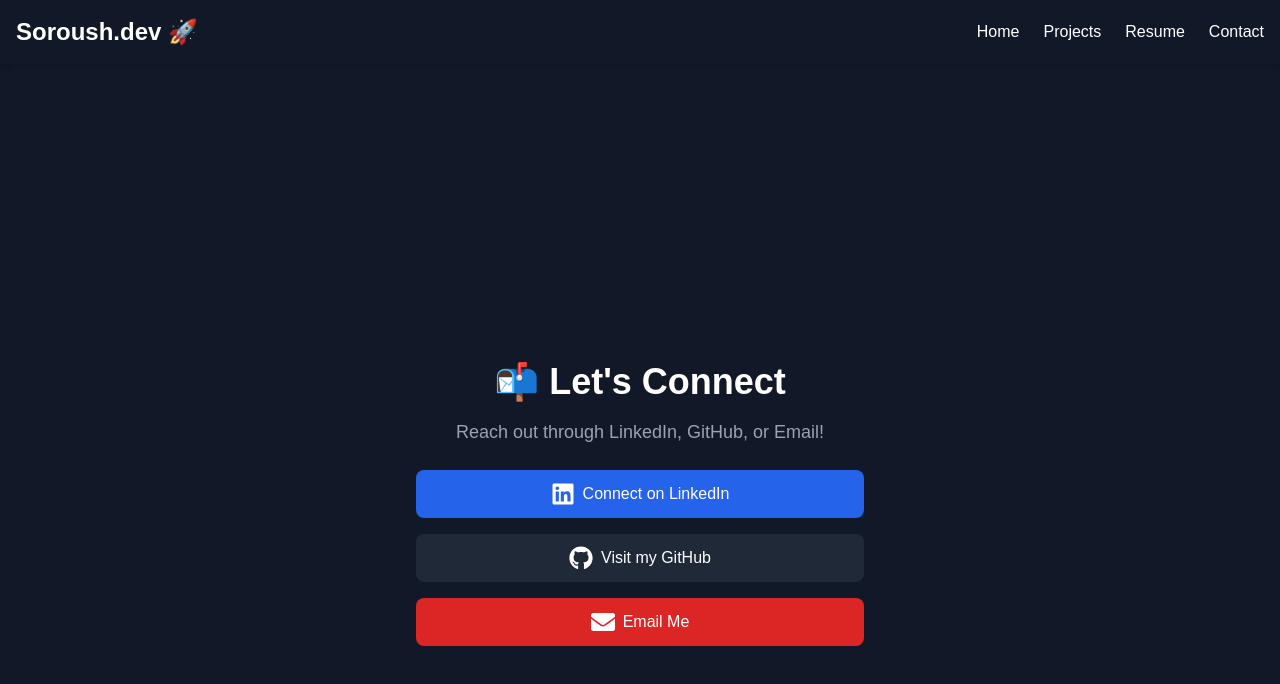
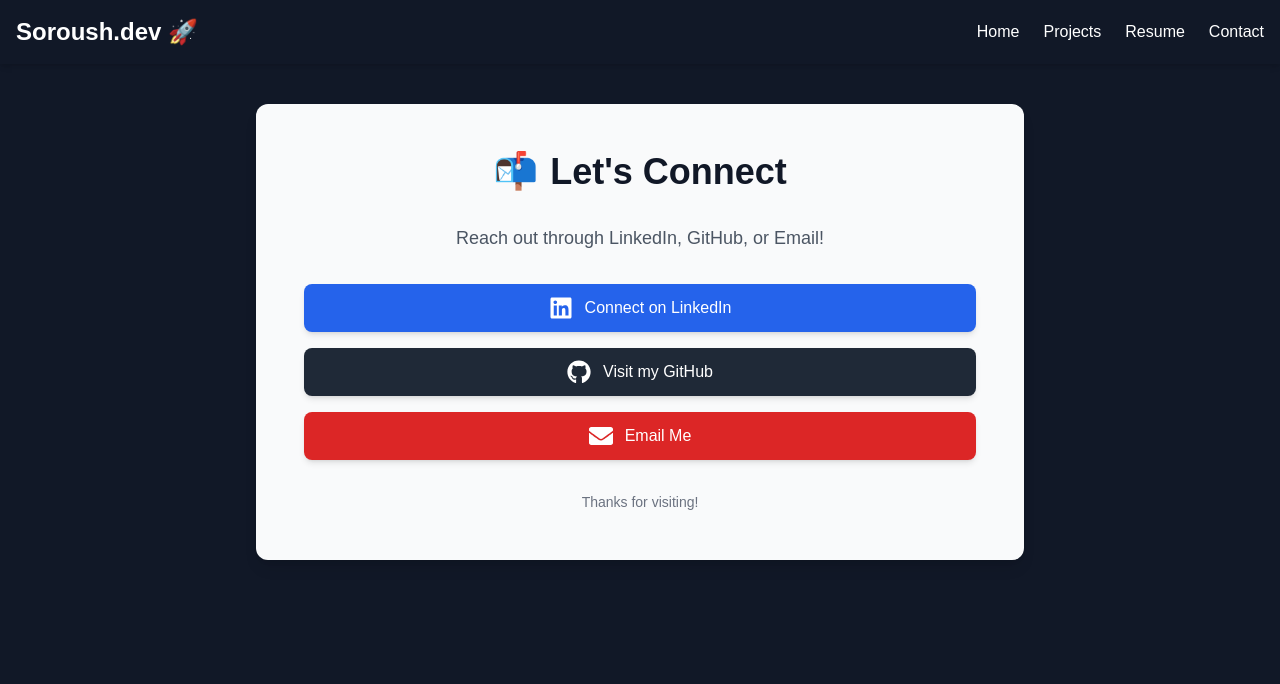
Before and after one commit to Soroush20041383/tech-portfolio, a Next.js app: page /contact in a window 1280 px wide. Shown: the top 684 px of the page. Built offline with nearby package versions, Linux system fonts and the light colour scheme.

Commit message:
refactor contact page with animations

```diff
--- a/app/contact/page.tsx
+++ b/app/contact/page.tsx
@@ -1,43 +1,52 @@
+import FadeInSection from "../components/FadeInSection";
 import { FaLinkedin, FaGithub, FaEnvelope } from "react-icons/fa";
 
 export default function ContactPage() {
   return (
-    <main className="flex flex-col items-center justify-center min-h-screen bg-gray-900 text-white">
-      <h1 className="text-4xl font-bold mb-4">📬 Let&apos;s Connect</h1>
-      <p className="text-lg text-gray-400 mb-6">Reach out through LinkedIn, GitHub, or Email!</p>
+    <div className="max-w-screen-md mx-auto bg-gray-50 text-gray-900 rounded-xl shadow-lg p-8 md:p-12 space-y-8">
+      <h1 className="text-4xl font-bold flex items-center justify-center space-x-3">
+        <span className="animate-bounce">📬</span>
+        <span>Let&apos;s Connect</span>
+      </h1>
+      <p className="text-center text-lg text-gray-600">Reach out through LinkedIn, GitHub, or Email!</p>
 
-      <div className="flex flex-col space-y-4 w-full max-w-md">
-        {/* LinkedIn */}
+      <div className="flex flex-col space-y-4">
+        <FadeInSection>
           <a
             href="https://www.linkedin.com/in/osanlo"
             target="_blank"
             rel="noopener noreferrer"
-          className="flex items-center justify-center space-x-2 px-4 py-3 bg-blue-600 rounded-lg hover:bg-blue-700 transition"
+            className="group flex items-center justify-center space-x-3 px-6 py-3 bg-blue-600 text-white rounded-lg shadow-md hover:bg-blue-700 hover:shadow-lg transform hover:-translate-y-1 transition"
           >
-          <FaLinkedin size={24} />
+            <FaLinkedin size={24} className="group-hover:animate-bounce" />
             <span>Connect on LinkedIn</span>
           </a>
+        </FadeInSection>
 
-        {/* GitHub */}
+        <FadeInSection>
           <a
             href="https://github.com/Soroush20041383"
             target="_blank"
             rel="noopener noreferrer"
-          className="flex items-center justify-center space-x-2 px-4 py-3 bg-gray-800 rounded-lg hover:bg-gray-700 transition"
+            className="group flex items-center justify-center space-x-3 px-6 py-3 bg-gray-800 text-white rounded-lg shadow-md hover:bg-gray-700 hover:shadow-lg transform hover:-translate-y-1 transition"
           >
-          <FaGithub size={24} />
+            <FaGithub size={24} className="group-hover:animate-bounce" />
             <span>Visit my GitHub</span>
           </a>
+        </FadeInSection>
 
-        {/* Email */}
+        <FadeInSection>
           <a
             href="mailto:soroush.osanlo@gmail.com"
-          className="flex items-center justify-center space-x-2 px-4 py-3 bg-red-600 rounded-lg hover:bg-red-700 transition"
+            className="group flex items-center justify-center space-x-3 px-6 py-3 bg-red-600 text-white rounded-lg shadow-md hover:bg-red-700 hover:shadow-lg transform hover:-translate-y-1 transition"
           >
-          <FaEnvelope size={24} />
+            <FaEnvelope size={24} className="group-hover:animate-bounce" />
             <span>Email Me</span>
           </a>
+        </FadeInSection>
       </div>
-    </main>
+
+      <p className="text-center text-sm text-gray-500">Thanks for visiting!</p>
+    </div>
   );
 }
```
Lines whose indentation alone changed are shown as unchanged.
